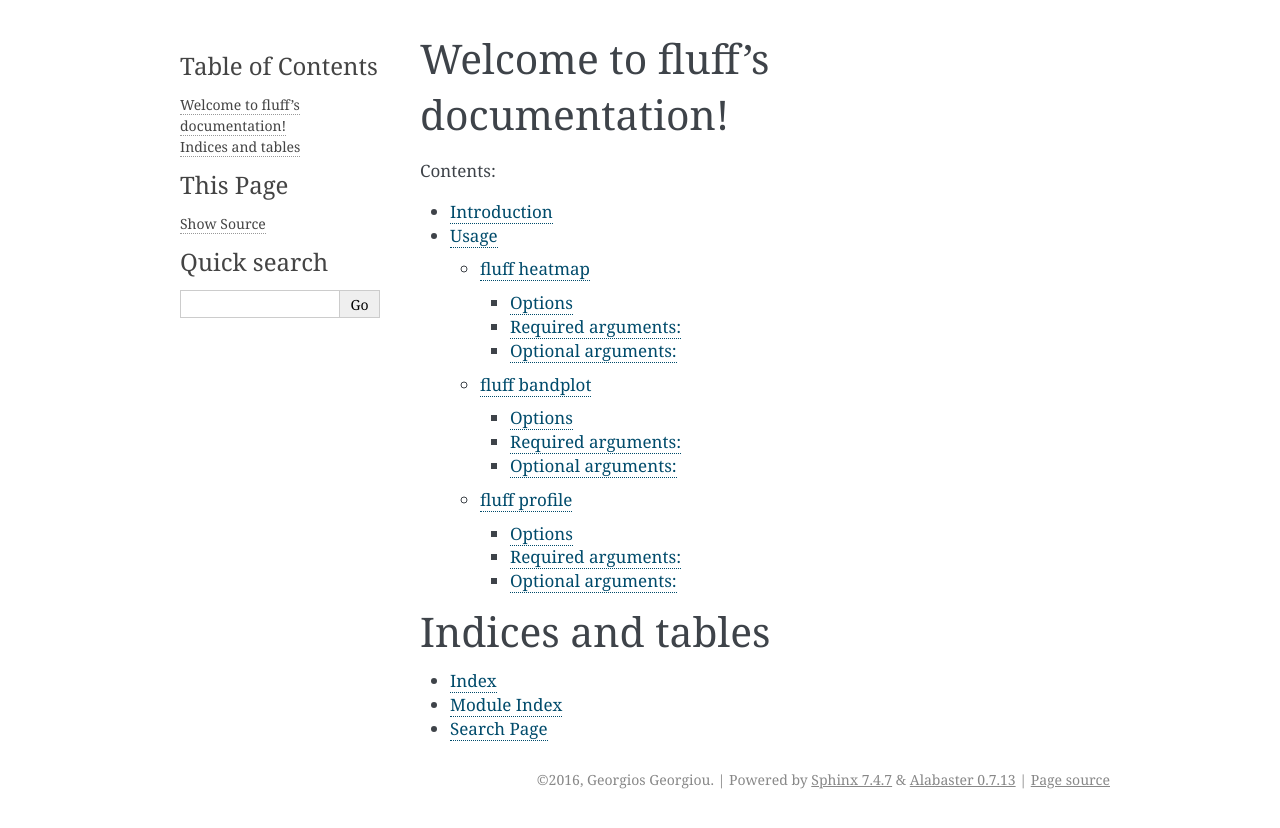
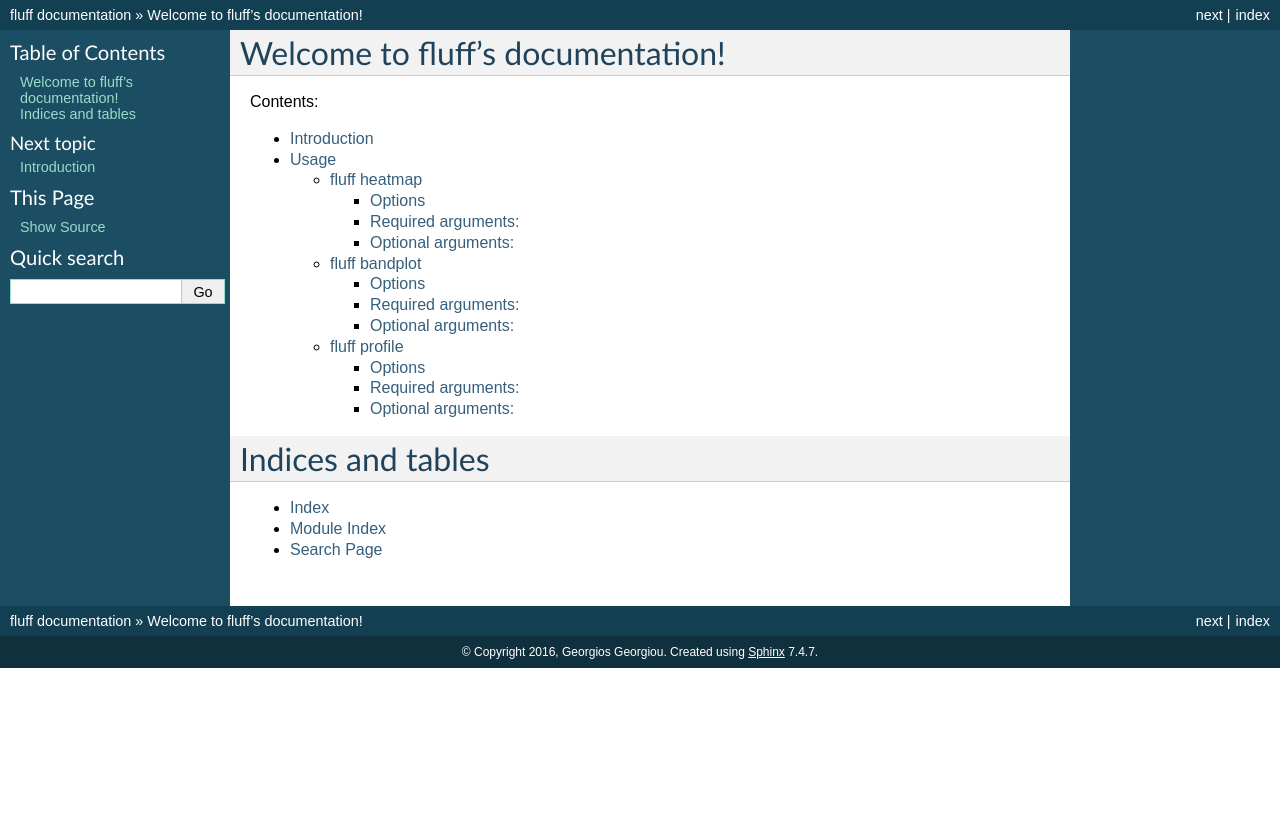
Before and after one commit to simonvh/fluff, a Sphinx documentation site: the page built from docs/index.rst, in a window 1280 px wide. Shown: the top 828 px of the page. Built offline with Sphinx 7.4.7, drawn with Linux system fonts in a browser that asks for light colours; pages that are not in the unit, such as notebooks, are missing from menus; the version number could not be read and is left out; some of the changed lines change nothing that is shown.

Commit message:
Update conf.py

```diff
--- a/docs/conf.py
+++ b/docs/conf.py
@@ -55,9 +55,11 @@ author = u'Georgios Georgiou'
 # built documents.
 #
 # The short X.Y version.
-version = u'1.6'
+sys.path.append("../")
+from fluff.config import FL_VERSION
+version = FL_VERSION
 # The full version, including alpha/beta/rc tags.
-release = u'1.6.4'
+release = FL_VERSION
 
 # The language for content autogenerated by Sphinx. Refer to documentation
 # for a list of supported languages.
@@ -108,7 +110,7 @@ todo_include_todos = False
 
 # The theme to use for HTML and HTML Help pages.  See the documentation for
 # a list of builtin themes.
-html_theme = 'alabaster'
+html_theme = 'default'
 
 # Theme options are theme-specific and customize the look and feel of a theme
 # further.  For a list of options available for each theme, see the
```
